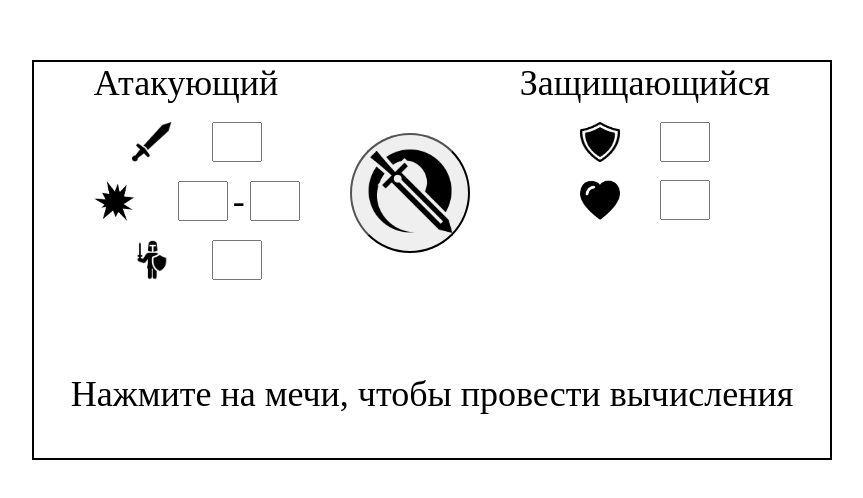
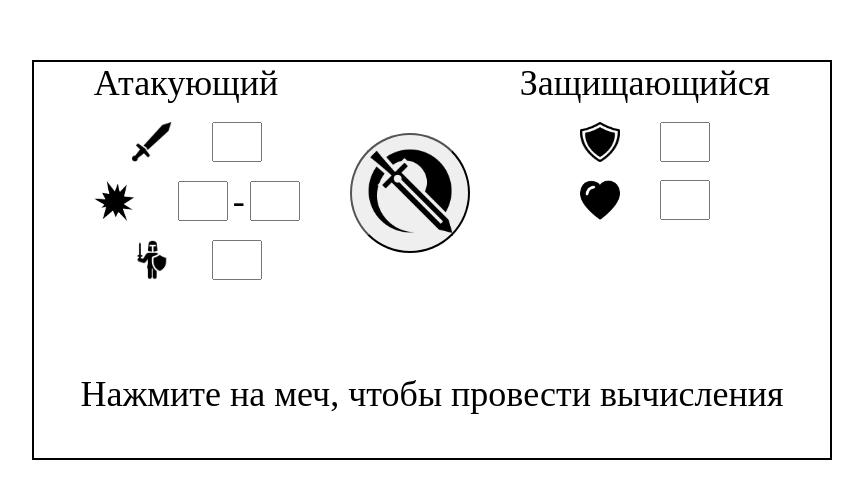
Before and after one commit to Def-uIT/Calculator-Probivok, a plain HTML site: page index.html in a window 1280 px wide. Shown: the part 140-638 px from the top of the page, without its empty margins (208-1071 px from the left). Drawn offline with Linux system fonts and the light colour scheme.

Commit message:
Minor changes

```diff
--- a/index.html
+++ b/index.html
@@ -48,7 +48,7 @@
             </div>
         </div>
         <div class="output">
-            <p>Нажмите на мечи, чтобы провести вычисления</p>
+            <p>Нажмите на меч, чтобы провести вычисления</p>
         </div>
     </main>
 </body>
```
